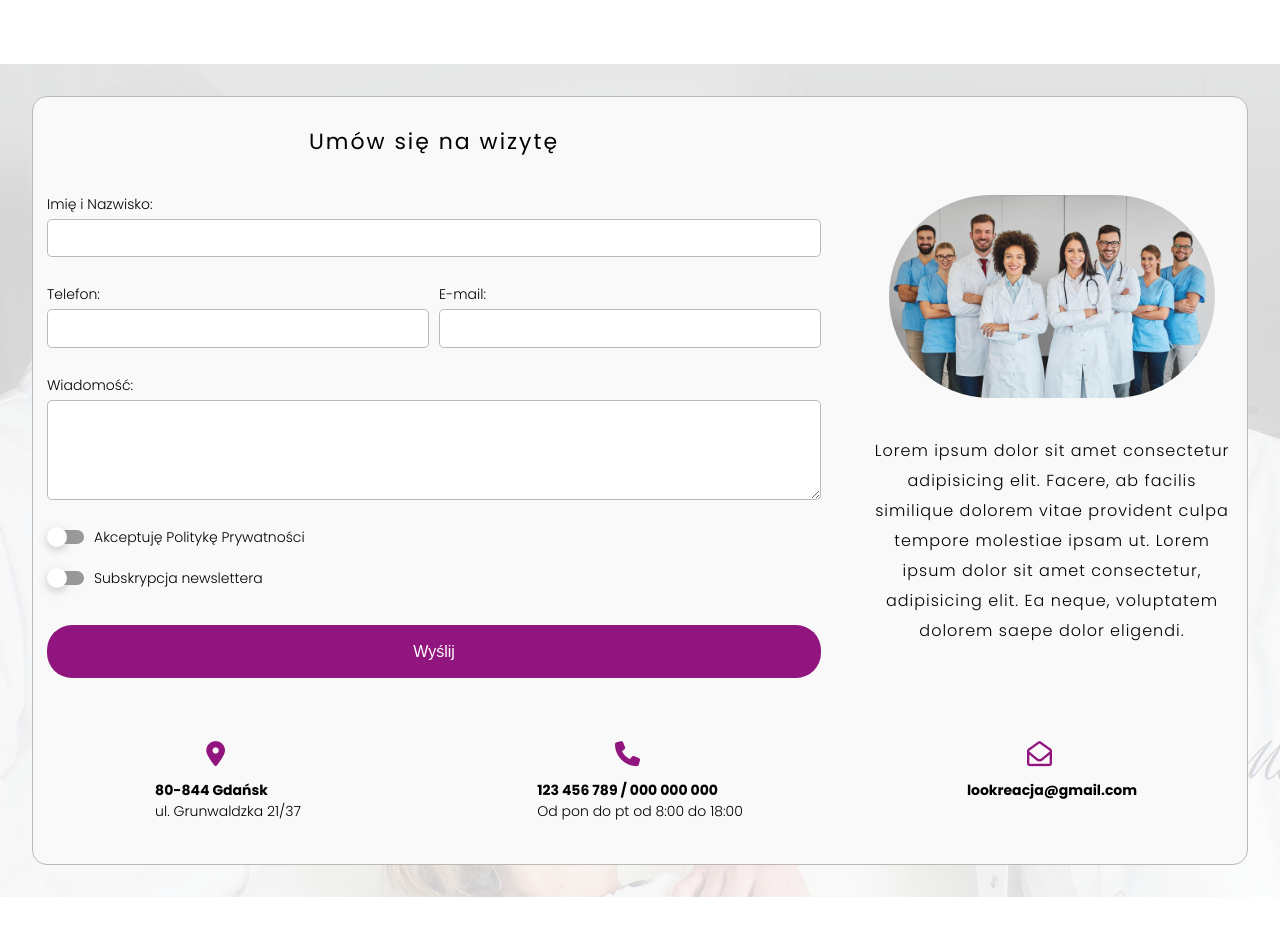
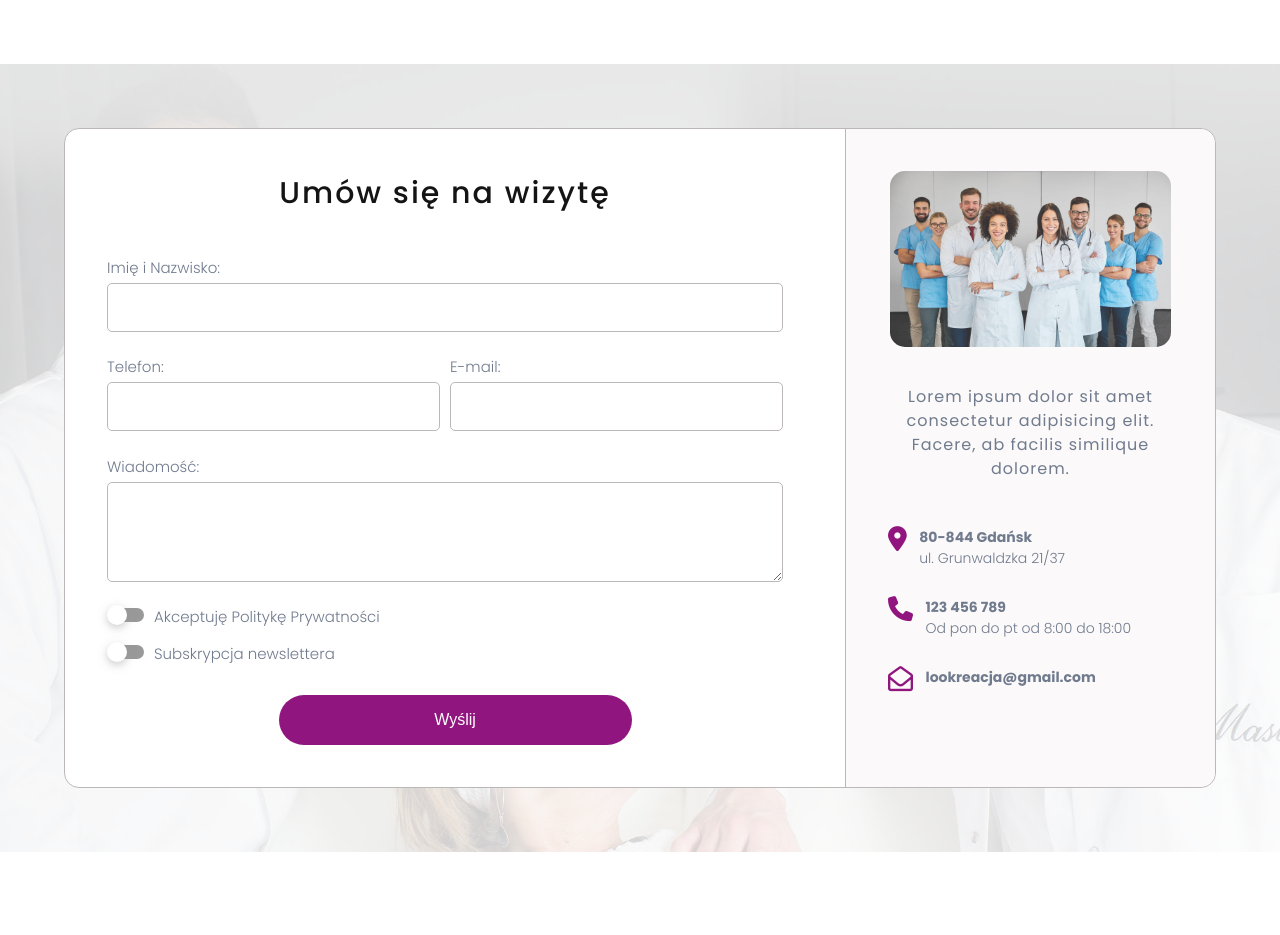
Before and after one commit to szymonszczurowski/Medycyna-Estetyczna, a website: page dist/index.html in a window 1280 px wide. Shown: the part 4460-5395 px from the top of the page. Drawn offline with Linux system fonts and the light colour scheme.

Commit message:
add contact

```diff
--- a/src/sass/components/_colors.scss
+++ b/src/sass/components/_colors.scss
@@ -12,3 +12,4 @@ $main-color-dark2: #a91993;
 $header-heading: #000000;
 $header-text: #e747ed;
 $text-color: #141414;
+$text-color2: #707B8E;
--- a/src/sass/main.scss
+++ b/src/sass/main.scss
@@ -324,7 +324,7 @@ body {
 		}
 
 		&__text {
-			color: $text-color;
+			color: $text-color2;
 		}
 
 		&__btn {
@@ -352,18 +352,60 @@ body {
 		display: flex;
 		justify-content: center;
 
-
 		&__boxes {
-			padding: 2em 1em;
 			border-radius: 15px;
-			max-width: 1300px;
+			max-width: 1200px;
 			font-size: 1.4rem;
 			font-weight: 300;
 			border: 1px solid #bdb8b8;
-			background-color: #f9f9f9;
+			background-color: white;
+			color: $text-color2;
+		}
+
+		&__info {
+			position: relative;
+			margin-top: 2em;
+			padding: 3em 0;
+			text-align: center;
+			background-color: #fbf9f9;
+			border-bottom-left-radius: 15px;
+			border-bottom-right-radius: 15px;
+		}
+
+		&__info-img {
+			width: 90%;
+			// border-radius: 800px;
+			border-radius: 15px;
+			opacity: 0.8;
+		}
+
+		&__info-description {
+			margin: 2em 0;
+			font-size: 1.6rem;
+			letter-spacing: 1px;
+			line-height: 3rem;
+			font-weight: 400;
+		}
+
+		&__info-box {
+			padding: 1em;
+			display: flex;
+			flex-direction: column;
+			align-items: center;
+		}
+
+		&__info-icon {
+			color: $main-color;
+			font-size: 2.5rem;
+			margin-bottom: 0.5em;
+		}
+
+		&__info-title {
+			font-weight: 700;
 		}
 
 		.form {
+			padding: 2em;
 			&__group {
 				display: flex;
 				flex-direction: column;
@@ -377,8 +419,9 @@ body {
 				text-align: center;
 				padding-bottom: 1em;
 				font-size: 2.2rem;
-				font-weight: 400;
+				font-weight: 500;
 				letter-spacing: 2px;
+				color: $text-color;
 			}
 
 			&__btn {
@@ -427,41 +470,6 @@ body {
 				margin-bottom: 0.5em;
 			}
 		}
-
-		&__info {
-			position: relative;
-			margin-top: 5em;
-			text-align: center;
-		}
-
-		&__img {
-			width: 90%;
-			border-radius: 800px;
-			opacity: 0.9;
-		}
-
-		&__text {
-			margin: 2em 0;
-			font-size: 1.6rem;
-			letter-spacing: 1px;
-			line-height: 3rem;
-		}
-
-		&__box {
-			padding: 1em;
-			display: flex;
-			flex-direction: column;
-			align-items: center;
-
-		}
-
-
-		&__box-icon {
-			color: $main-color;
-			font-size: 2.5rem;
-			margin-bottom: 0.5em;
-			margin-right: 1em;
-		}
 	}
 }
 
--- a/src/sass/utilities/_large.scss
+++ b/src/sass/utilities/_large.scss
@@ -213,6 +213,45 @@
 			margin-bottom: 1em;
 			border-bottom: 2px solid $main-color-light-2;
 		}
+
+		.form {
+				padding: 3em;
+				grid-column: 1/3;
+				display: grid;
+				grid-template-columns: repeat(4, 1fr);
+				gap: 10px;
+
+				&__heading {
+					grid-column: 1/-1;
+					font-size: 3rem;
+				}
+
+				&__group {
+					grid-column: 1/-1;
+
+
+					&--left {
+						grid-column: 1/3;
+					}
+
+					&--right {
+						grid-column: 3/-1;
+					}
+				}
+
+				&__group-title{
+					font-size: 1.5rem;
+				}
+				&__group-input{
+					padding: 1.2em 0.5em;
+				}
+
+				&__btn {
+					grid-column: 2/5;
+					padding: 1em;
+					width: 70%;
+				}
+			}
 	}
 
 	.header {
@@ -235,6 +274,49 @@
 
 		&__nav {
 			padding: 1.5em 3em;
+		}
+	}
+
+	.main{
+		.contact{
+
+			.form {
+				padding: 3em;
+				display: grid;
+				grid-template-columns: repeat(4, 1fr);
+				gap: 10px;
+
+				&__heading {
+					grid-column: 1/-1;
+					font-size: 3rem;
+				}
+
+				&__group {
+					grid-column: 1/-1;
+
+
+					&--left {
+						grid-column: 1/3;
+					}
+
+					&--right {
+						grid-column: 3/-1;
+					}
+				}
+
+				&__group-title{
+					font-size: 1.5rem;
+				}
+				&__group-input{
+					padding: 1.2em 0.5em;
+				}
+
+				&__btn {
+					grid-column: 2/5;
+					padding: 1em;
+					width: 70%;
+				}
+			}
 		}
 	}
 }
--- a/src/sass/utilities/_medium.scss
+++ b/src/sass/utilities/_medium.scss
@@ -50,6 +50,7 @@
 		}
 
 		.contact {
+			padding: 4em;
 			&__bgimg {
 				position: absolute;
 				top: 0;
@@ -66,43 +67,61 @@
 			&__boxes {
 				display: grid;
 				grid-template-columns: repeat(3, 1fr);
-				gap: 50px;
+				gap: 20px;
 			}
 
-            .form{
-                grid-column: 1/3;
-                display: grid;
-                grid-template-columns: repeat(4, 1fr);
-                gap: 10px;
+			&__info {
+				padding: 3em 2em;
+				margin-top: 0;
+				grid-column: 3/-1;
+				border-left: 1px solid #bdb8b8;
+				border-bottom-left-radius: 0;
+				border-top-right-radius: 15px;
 
-                &__heading{
-                    grid-column: 1/-1;
 			}
 
-                &__group{
-                    grid-column: 1/-1;
+			&__info-box{
 
-                    &--left{
-                        grid-column: 1/3;
+				align-items: flex-start;
+				flex-direction: row;
 			}
 
-                    &--right{
-                        grid-column: 3/-1;
-                    }
+			&__info-icon{
+				display: block;
+				margin-top: 0;
+				margin-bottom: 0;
+				margin-right: 0.5em;
 			}
 
-                &__btn{
-                    grid-column: 1/-1;
-                }
+			&__info-place{
+				text-align: left;
 			}
 
-            &__info{
-                grid-column: 3/-1;
+			&__info-description {
+				line-height: 1.5;
 			}
 
-            &__info-text{
-              line-height: 0;
+			.form {
+				grid-column: 1/3;
+				padding: 3em;
+
+
+				&__heading {
+					font-size: 3rem;
+				}
+
+				&__group-title{
+					font-size: 1.5rem;
+				}
+				&__group-input{
+					padding: 1.2em 0.5em;
+				}
+
+				&__btn {
+					padding: 1em;
+					width: 70%;
 				}
 			}
 		}
 	}
+}
```
Also changed, not shown: dist/css/main.min.css, dist/index.html, 1 other file. Lines whose indentation alone changed are shown as unchanged.
